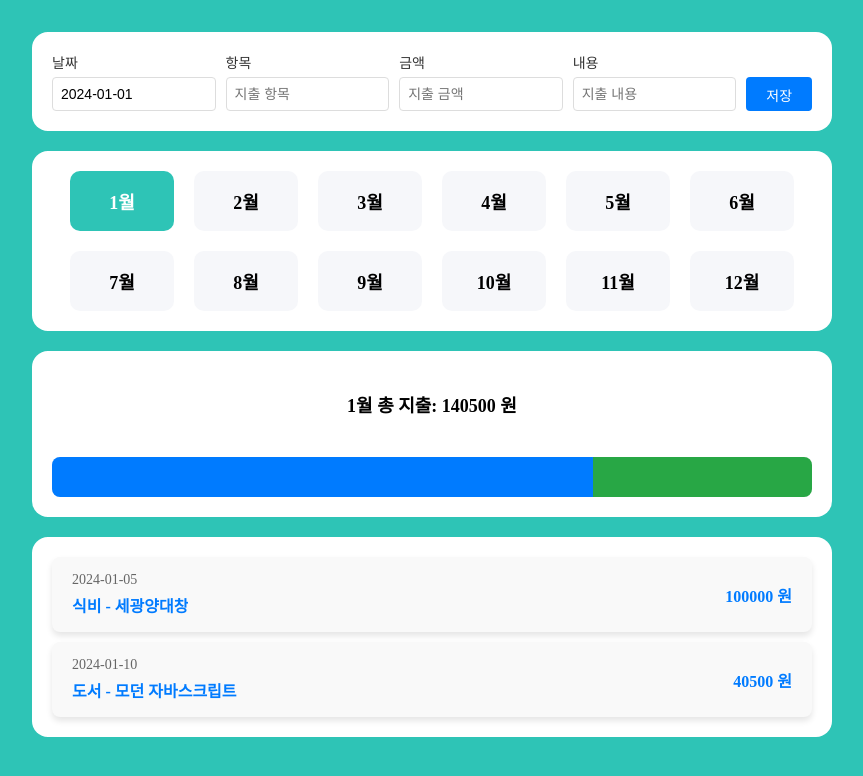
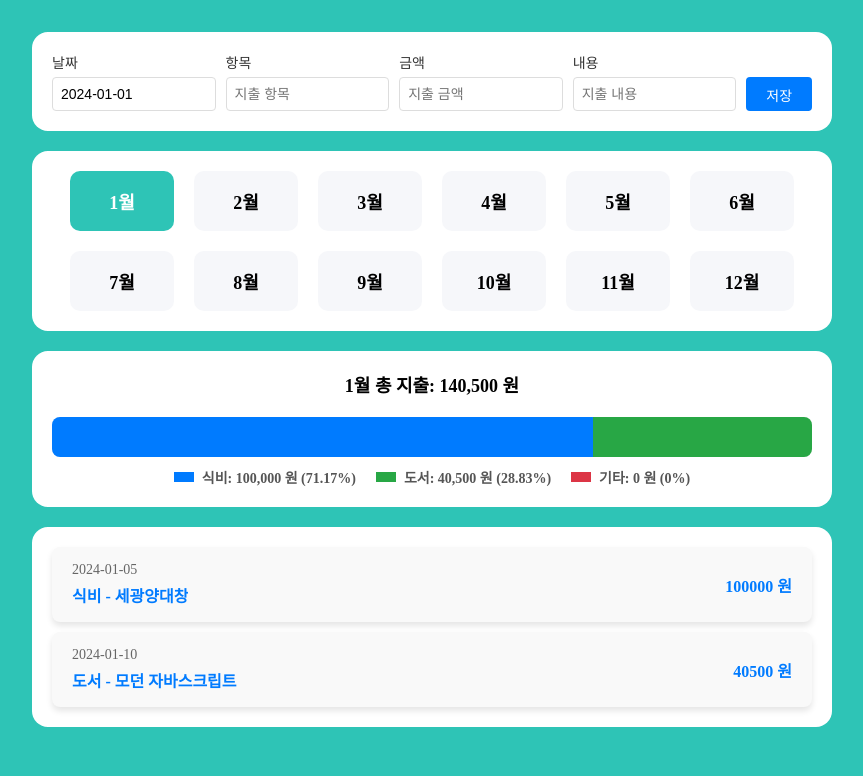
Before and after one commit to hb9901/CheckBook, a React (Vite) app: page / in a window 1280 px wide. Shown: the top 776 px of the page, without its empty margins (208-1071 px from the left). Built offline with nearby package versions, Linux system fonts and the light colour scheme.

Commit message:
update: graph 아이템 리스트 구현 && graph 로직 수정

```diff
--- a/src/components/ExpenditureGraph/ExpenditureGraph.jsx
+++ b/src/components/ExpenditureGraph/ExpenditureGraph.jsx
@@ -1,37 +1,46 @@
 import styled from "styled-components";
+import {
+  calPercentage,
+  calTotalCost,
+  makeCostStr,
+  makeGraphItems,
+  makeItemsExpenditureList,
+  makeItemsExpenditureObj,
+} from "./fucntions";
 
 function ExpenditureGraph({ monthExpenditures, curMonth }) {
-  let total = 0;
-  let itemsExpenditureList = [];
-  let graphItems = [];
-  const itemsExpenditureObj = {};
-
-  monthExpenditures.forEach((expenditure) => {
-    const { item, amount } = expenditure;
-
-    if (itemsExpenditureObj[item]) itemsExpenditureObj[item] += amount;
-    else itemsExpenditureObj[item] = amount;
-    total += amount;
-  });
-
-  itemsExpenditureList = Object.entries(itemsExpenditureObj).sort(
-    (a, b) => b[1] - a[1]
-  );
-  graphItems = itemsExpenditureList.map(
-    (itemExpenditure) => (itemExpenditure[1] /= total / 100)
-  );
-
-  console.log(graphItems);
+  const TOTAL_COST = calTotalCost(monthExpenditures);
+  const totalStr = makeCostStr(TOTAL_COST);
+  const itemsExpenditureObj = makeItemsExpenditureObj(monthExpenditures);
+  const itemsExpenditureList = makeItemsExpenditureList(itemsExpenditureObj);
+  const graphItems = makeGraphItems(itemsExpenditureList);
 
   return (
     <>
-      <Title>{`${curMonth + 1}월 총 지출: ${total} 원`}</Title>
+      <Title>{`${curMonth + 1}월 총 지출: ${totalStr} 원`}</Title>
       <Graph>
         {graphItems.map((graphItem, index) => {
-          return <GraphItem key={index} width={graphItem} index={index} />;
+          return (
+            <GraphItem
+              key={index}
+              width={calPercentage(graphItem[1], TOTAL_COST)}
+              index={index}
+            />
+          );
         })}
       </Graph>
-      <Items></Items>
+      <Items>
+        {graphItems.map((graphItem, index) => {
+          return (
+            <Item key={index}>
+              <ItemColor index={index} />
+              {`${graphItem[0]}: ${makeCostStr(
+                graphItem[1]
+              )} 원 (${calPercentage(graphItem[1], TOTAL_COST)}%)`}
+            </Item>
+          );
+        })}
+      </Items>
     </>
   );
 }
@@ -39,21 +48,23 @@ function ExpenditureGraph({ monthExpenditures, curMonth }) {
 export default ExpenditureGraph;
 
 const Title = styled.div`
-  padding: 20px;
-  background-color: rgb(255, 255, 255);
-  border-radius: 16px;
-  text-align: center;
   font-size: 18px;
   font-weight: bold;
+
+  background-color: rgb(255, 255, 255);
 `;
 const Graph = styled.div`
   display: flex;
   align-items: center;
+
   margin-top: 20px;
+
   height: 40px;
+  border-radius: 8px;
+
+  overflow: hidden;
+
   background-color: rgb(233, 236, 239);
-  border-radius: 8px;
-  overflow: hidden;
 `;
 
 const GraphItem = styled.div`
@@ -75,4 +86,45 @@ const GraphItem = styled.div`
   }}
 `;
 
-const Items = styled.div``;
+const Items = styled.div`
+  display: flex;
+  flex-direction: row;
+  justify-content: center;
+  align-items: center;
+  flex-wrap: wrap;
+
+  gap: 20px;
+  margin-top: 10px;
+`;
+
+const Item = styled.div`
+  display: flex;
+  justify-content: center;
+  align-items: center;
+
+  font-size: 14px;
+  font-weight: bold;
+  color: rgb(85, 85, 85);
+`;
+
+const ItemColor = styled.div`
+  width: 20px;
+  height: 10px;
+
+  margin-right: 8px;
+
+  ${({ index }) => {
+    switch (index) {
+      case 0:
+        return `background-color: rgb(0, 123, 255);`;
+      case 1:
+        return `background-color: rgb(40, 167, 69);`;
+      case 2:
+        return `background-color: rgb(220, 53, 69);`;
+      case 3:
+        return `background-color: rgb(255, 193, 7);`;
+      default:
+        return `background-color: rgb(23, 162, 184);`;
+    }
+  }}
+`;
--- /dev/null
+++ b/src/components/ExpenditureGraph/fucntions.js
@@ -0,0 +1,55 @@
+export function calTotalCost(monthExpenditures) {
+  let total = 0;
+
+  monthExpenditures.forEach((expenditure) => {
+    total += expenditure.amount;
+  });
+
+  return total;
+}
+
+export function makeCostStr(cost) {
+  return cost.toString().replace(/\B(?=(\d{3})+(?!\d))/g, ",");
+}
+
+export function makeItemsExpenditureObj(monthExpenditures) {
+  const itemsExpenditureObj = {};
+
+  monthExpenditures.forEach((expenditure) => {
+    const { item, amount } = expenditure;
+
+    if (itemsExpenditureObj[item]) itemsExpenditureObj[item] += amount;
+    else itemsExpenditureObj[item] = amount;
+  });
+
+  return itemsExpenditureObj;
+}
+
+export function makeItemsExpenditureList(itemsExpenditureObj) {
+  let itemsExpenditureList = [];
+
+  itemsExpenditureList = Object.entries(itemsExpenditureObj).sort(
+    (a, b) => b[1] - a[1]
+  );
+
+  return itemsExpenditureList;
+}
+
+export function makeGraphItems(itemsExpenditureList) {
+  const items = [];
+  let etcTotal = 0;
+
+  itemsExpenditureList.forEach((itemExpenditure, index) => {
+    if (index < 4) {
+      items.push(itemExpenditure);
+    } else {
+      etcTotal += itemExpenditure[1];
+    }
+  });
+
+  return [...items, ["기타", etcTotal]];
+}
+export function calPercentage(cost, TOTAL_COST) {
+  const percentage = (cost / TOTAL_COST) * 100;
+  return Math.round(percentage * 100) / 100;
+}
```
